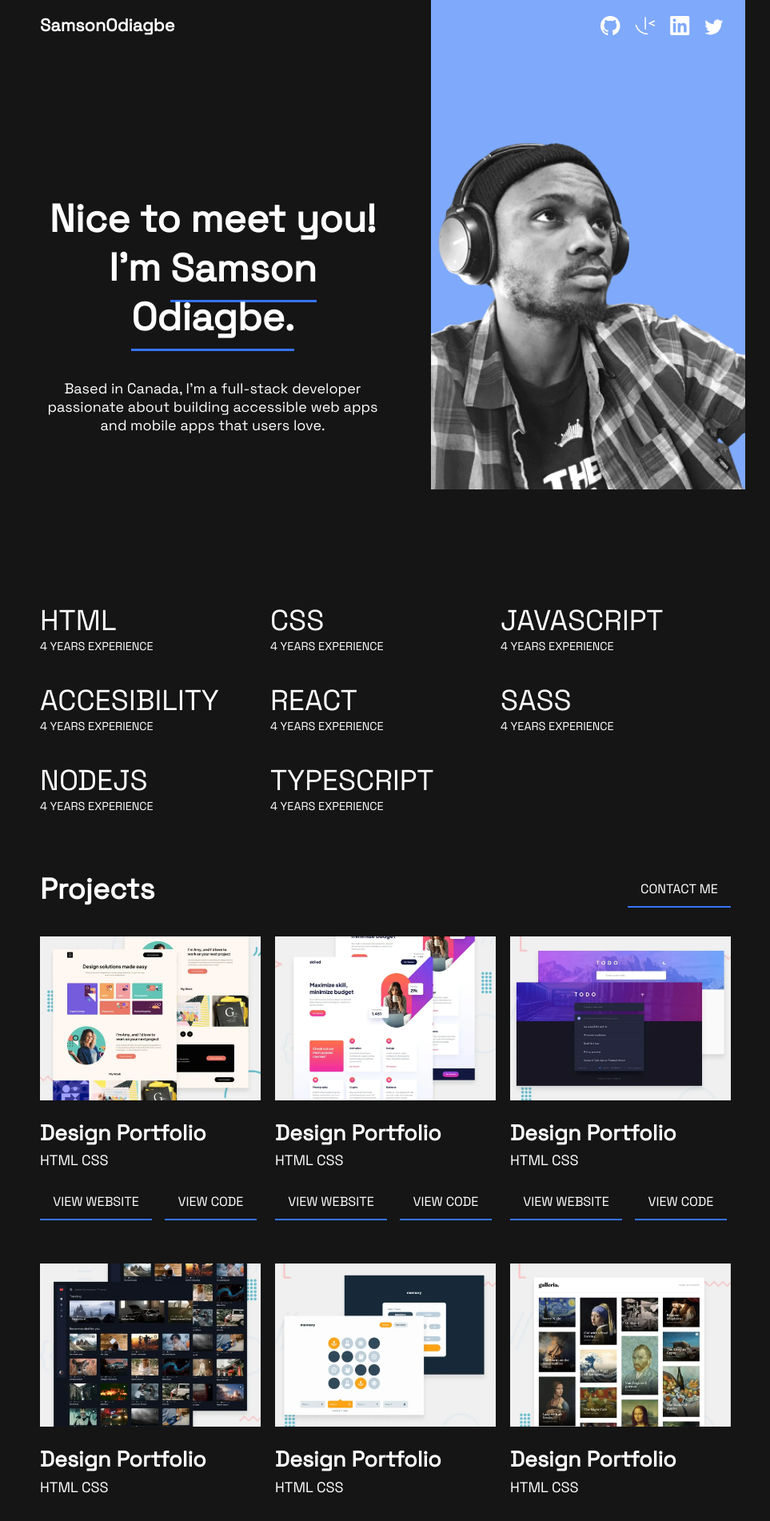
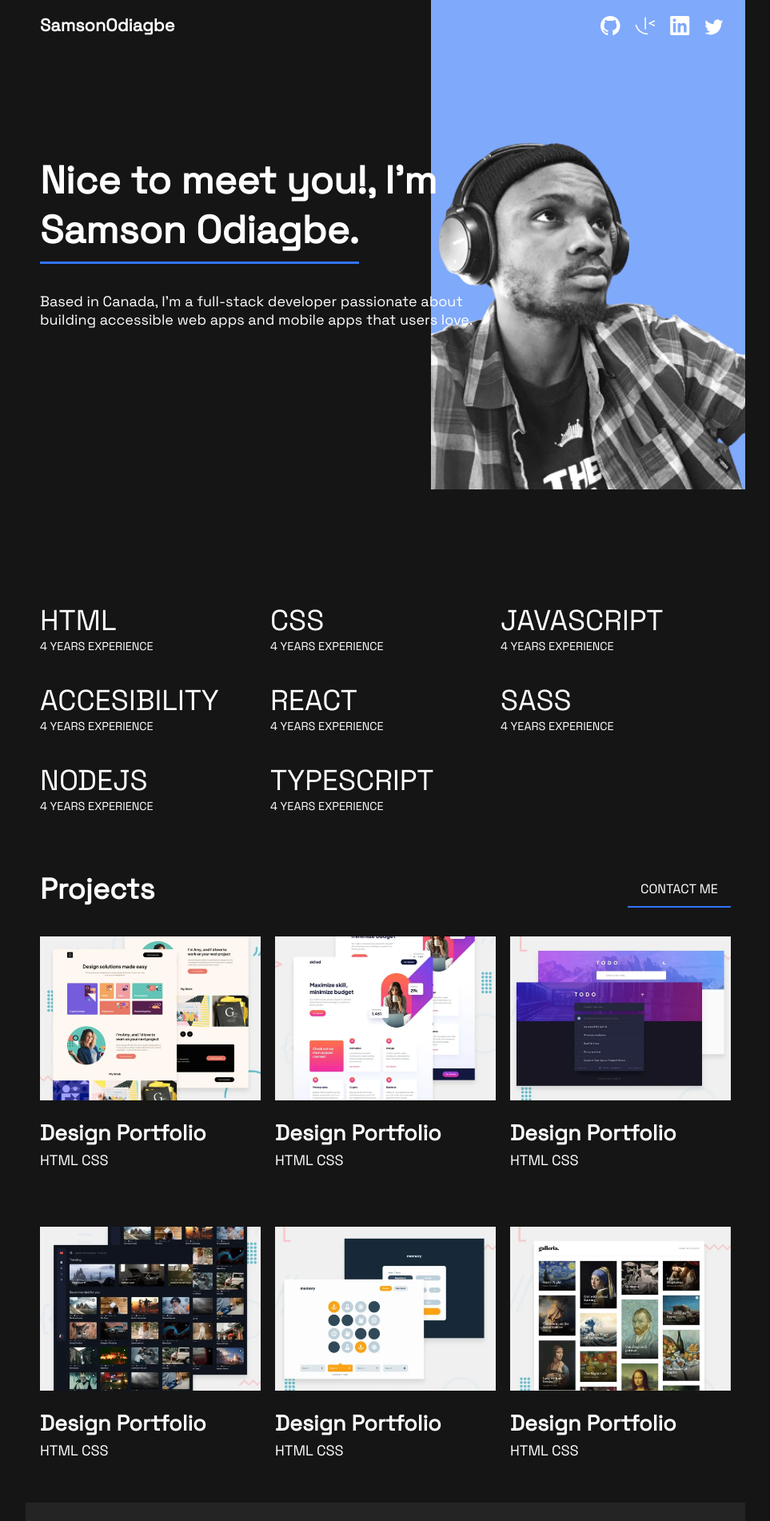
Before and after one commit to sammyodiagbe/portfolio-fem, a React (Create React App) app: page / in a window 1280 px wide. Shown: the top 1902 px of the page at 80% size, without its empty margins (158-1121 px from the left). Built offline with nearby package versions, Linux system fonts and the light colour scheme.

Commit message:
desktop responsive design

```diff
--- a/src/App.js
+++ b/src/App.js
@@ -42,7 +42,7 @@ function App() {
             </section>
             <section className="write-up">
               <h1>
-                Nice to meet you! I'm{" "}
+                Nice to meet you!, I'm{" "}
                 <span className="stand-out">Samson Odiagbe.</span>
               </h1>
               <p>
@@ -96,6 +96,10 @@ function App() {
               <div className="project">
                 <div className="img-container">
                   <img src={image1} alt="First project" />
+                  <div className="view">
+                    <a href="#view-website">View website</a>
+                    <a href="#view-code">View Code</a>
+                  </div>
                 </div>
                 <div className="project-details">
                   <h2>Design Portfolio</h2>
--- a/src/styles/_media_query.scss
+++ b/src/styles/_media_query.scss
@@ -17,14 +17,15 @@
         display: grid;
         grid-template-columns: 1fr 1fr;
         grid-template-areas: "writeup img";
-        align-items: center;
         section {
           padding: $padding 0;
-          text-align: center;
         }
         section.write-up {
           grid-area: writeup;
-          grid-row: 1 / 2;
+          width: 550px;
+          z-index: 10;
+          margin-top: 5em;
+          grid-row: 1 / 3;
           h1 {
             margin-bottom: 1em;
             span.stand-out {
@@ -60,6 +61,24 @@
           display: grid;
           grid-template-columns: 1fr 1fr;
           gap: 1em;
+          div.project {
+            div.img-container {
+              position: relative;
+              &:hover {
+                div.view {
+                  display: flex;
+                }
+              }
+              div.view {
+                display: none;
+                align-items: center;
+                justify-content: center;
+              }
+            }
+            div.view {
+              display: block;
+            }
+          }
         }
       }
 
@@ -96,6 +115,26 @@
           display: grid;
           grid-template-columns: 1fr 1fr 1fr;
           gap: 1em;
+
+          div.project {
+            div.img-container {
+              position: relative;
+              &:hover {
+                div.view {
+                  display: flex;
+                }
+              }
+              div.view {
+                display: none;
+                align-items: center;
+                justify-content: center;
+              }
+            }
+
+            div.view {
+              display: none;
+            }
+          }
         }
       }
     }
--- a/src/styles/index.css
+++ b/src/styles/index.css
@@ -91,7 +91,6 @@ div.portfolio-app div.container footer.footer aside.social-links a {
 
 div.portfolio-app div.container div.introduction section {
   padding: 1em 0;
-  text-align: center;
 }
 
 div.portfolio-app div.container div.introduction section.write-up h1 {
@@ -156,6 +155,23 @@ div.portfolio-app div.container div.projects-container div.project-container-hea
 
 div.portfolio-app div.container div.projects-container div.projects div.project {
   padding: 1em 0;
+}
+
+div.portfolio-app div.container div.projects-container div.projects div.project div.img-container div.view {
+  position: absolute;
+  z-index: 15;
+  left: 0;
+  top: 0;
+  width: 100%;
+  height: 100%;
+  background-color: rgba(0, 0, 0, 0.6);
+  display: none;
+  padding: 1em;
+}
+
+div.portfolio-app div.container div.projects-container div.projects div.project div.img-container div.view a {
+  font-size: 0.8em;
+  padding: 1em 0.6em;
 }
 
 div.portfolio-app div.container div.projects-container div.projects div.project div.view a {
@@ -266,21 +282,20 @@ div.portfolio-app div.container footer.footer {
     -ms-grid-columns: 1fr 1fr;
         grid-template-columns: 1fr 1fr;
         grid-template-areas: "writeup img";
-    -webkit-box-align: center;
-        -ms-flex-align: center;
-            align-items: center;
   }
   div.portfolio-app div.container div.introduction section {
     padding: 1em 0;
-    text-align: center;
   }
   div.portfolio-app div.container div.introduction section.write-up {
     -ms-grid-row: 1;
     -ms-grid-column: 1;
     grid-area: writeup;
+    width: 550px;
+    z-index: 10;
+    margin-top: 5em;
     -ms-grid-row: 1;
-    -ms-grid-row-span: 1;
-    grid-row: 1 / 2;
+    -ms-grid-row-span: 2;
+    grid-row: 1 / 3;
   }
   div.portfolio-app div.container div.introduction section.write-up h1 {
     margin-bottom: 1em;
@@ -316,6 +331,26 @@ div.portfolio-app div.container footer.footer {
         grid-template-columns: 1fr 1fr;
     gap: 1em;
   }
+  div.portfolio-app div.container div.projects-container div.projects div.project div.img-container {
+    position: relative;
+  }
+  div.portfolio-app div.container div.projects-container div.projects div.project div.img-container:hover div.view {
+    display: -webkit-box;
+    display: -ms-flexbox;
+    display: flex;
+  }
+  div.portfolio-app div.container div.projects-container div.projects div.project div.img-container div.view {
+    display: none;
+    -webkit-box-align: center;
+        -ms-flex-align: center;
+            align-items: center;
+    -webkit-box-pack: center;
+        -ms-flex-pack: center;
+            justify-content: center;
+  }
+  div.portfolio-app div.container div.projects-container div.projects div.project div.view {
+    display: block;
+  }
   div.portfolio-app div.container div.contact-me {
     display: -ms-grid;
     display: grid;
@@ -344,5 +379,25 @@ div.portfolio-app div.container footer.footer {
         grid-template-columns: 1fr 1fr 1fr;
     gap: 1em;
   }
+  div.portfolio-app div.container div.projects-container div.projects div.project div.img-container {
+    position: relative;
+  }
+  div.portfolio-app div.container div.projects-container div.projects div.project div.img-container:hover div.view {
+    display: -webkit-box;
+    display: -ms-flexbox;
+    display: flex;
+  }
+  div.portfolio-app div.container div.projects-container div.projects div.project div.img-container div.view {
+    display: none;
+    -webkit-box-align: center;
+        -ms-flex-align: center;
+            align-items: center;
+    -webkit-box-pack: center;
+        -ms-flex-pack: center;
+            justify-content: center;
+  }
+  div.portfolio-app div.container div.projects-container div.projects div.project div.view {
+    display: none;
+  }
 }
 /*# sourceMappingURL=index.css.map */
--- a/src/styles/index.scss
+++ b/src/styles/index.scss
@@ -87,7 +87,6 @@ div.portfolio-app {
     div.introduction {
       section {
         padding: $padding 0;
-        text-align: center;
       }
       section.write-up {
         h1 {
@@ -145,6 +144,25 @@ div.portfolio-app {
       div.projects {
         div.project {
           padding: $padding 0;
+
+          div.img-container {
+            div.view {
+              position: absolute;
+              z-index: 15;
+              left: 0;
+              top: 0;
+              width: 100%;
+              height: 100%;
+              background-color: rgba(0, 0, 0, 0.6);
+              display: none;
+              padding: $padding;
+
+              a {
+                font-size: 0.8em;
+                padding: $padding 0.6em;
+              }
+            }
+          }
           div.view {
             a {
               @include linkBtn();
```
Also changed, not shown: 1 other file (tests, documents, lock files or other folders).
